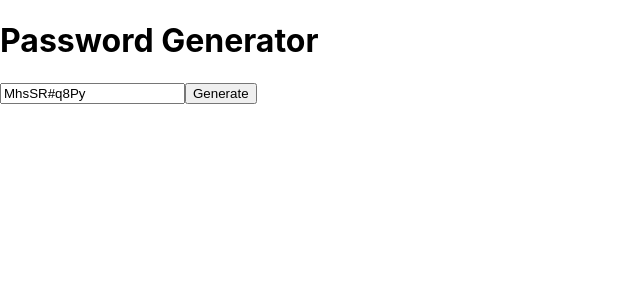
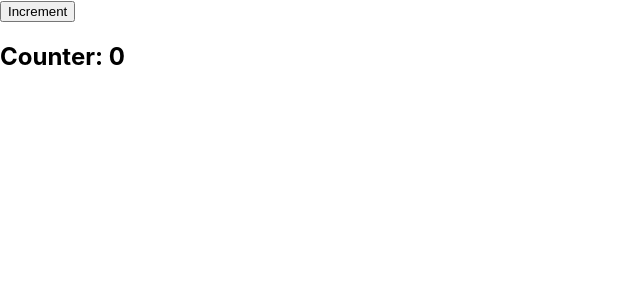
Before and after one commit to asadraiyan/React-Hooks-using-array-method, a React (Create React App) app: page / in a window 1280 px wide. Shown: the top 300 px of the page, without its empty margins (0-640 px from the left). Built offline with nearby package versions, Linux system fonts and the light colour scheme.

Commit message:
lifecycle methods

```diff
--- a/src/App.js
+++ b/src/App.js
@@ -4,7 +4,8 @@
 // import Reactlifecyclemethod from './Reactlifecyclemethod';
 // import AgeCalculator from "./components/AgeCalculator";
 // import CodingChallenge from "./components/CodingChallenge";
-import PasswordGen from "./components/PasswordGen";
+import LifecycleMethod from "./components/LifecycleMethod";
+// import PasswordGen from "./components/PasswordGen";
 // import Table from "./components/Table";
 // import Counter from "./components/Counter"
 // import Inputdisplay from "./components/Inputdisplay";
@@ -59,7 +60,8 @@ const App = () => {
         {/* <Table /> */}
         {/* <AgeCalculator /> */}
         {/* <CodingChallenge /> */}
-        <PasswordGen />
+        {/* <PasswordGen /> */}
+        <LifecycleMethod />
 
         {/* </Routes> */}
       </div>
--- /dev/null
+++ b/src/components/LifecycleMethod.js
@@ -0,0 +1,27 @@
+import React, { Component } from "react";
+
+export default class LifecycleMethod extends Component {
+  state = {
+    num: 0,
+  };
+  componentDidMount() {
+    console.log("componentDidMount starts");
+  }
+  handleInc() {
+    this.setState((state) => ({ num: state.num + 1 }));
+  }
+  componentDidUpdate() {
+    console.log("componentDidUpdate starts");
+  }
+  componentWillUnmount() {
+    console.log("componentWillUnmount starts");
+  }
+  render() {
+    return (
+      <>
+        <button onClick={this.handleInc.bind(this)}>Increment</button>
+        <h2>Counter: {this.state.num}</h2>
+      </>
+    );
+  }
+}
--- a/src/components/PasswordGen.js
+++ b/src/components/PasswordGen.js
@@ -8,6 +8,7 @@ const PasswordGen = () => {
   const numbers = "0123456789";
   const specialChar = "!'^+%&/()=?_#$½§{[]}|;:>÷`<.*-@é";
   let characterList = "";
+
   const handleGenerate = () => {
     if (input) {
       characterList = characterList + upperCase;
@@ -16,7 +17,10 @@ const PasswordGen = () => {
       characterList = characterList + specialChar;
     }
     setInput(createPassword(characterList));
+    console.log(characterList);
+    console.log(characterList.length);
   };
+
   const createPassword = (characterList) => {
     let password = "";
     for (let i = 0; i < 10; i++) {
```
